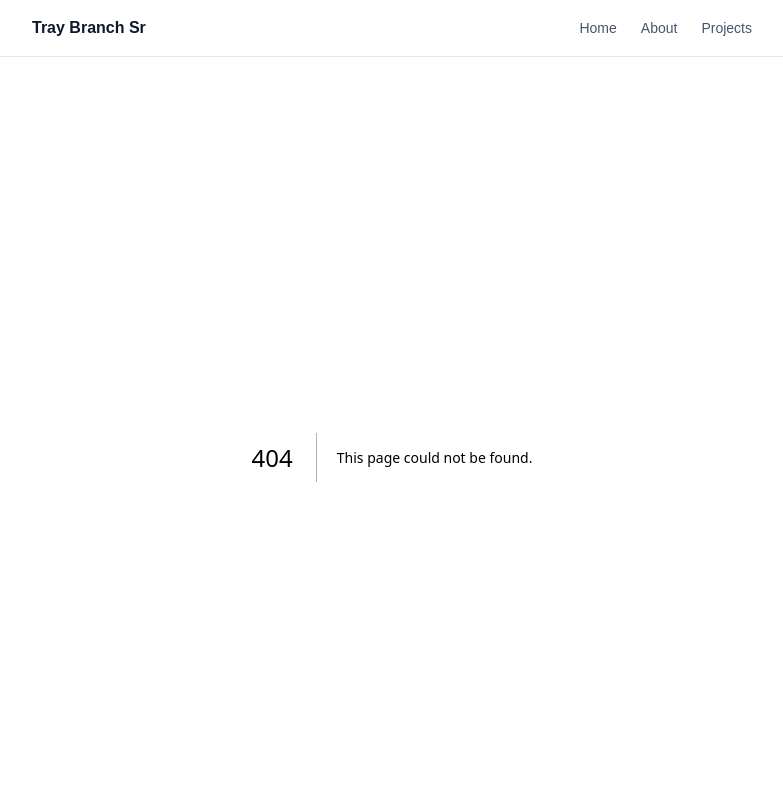
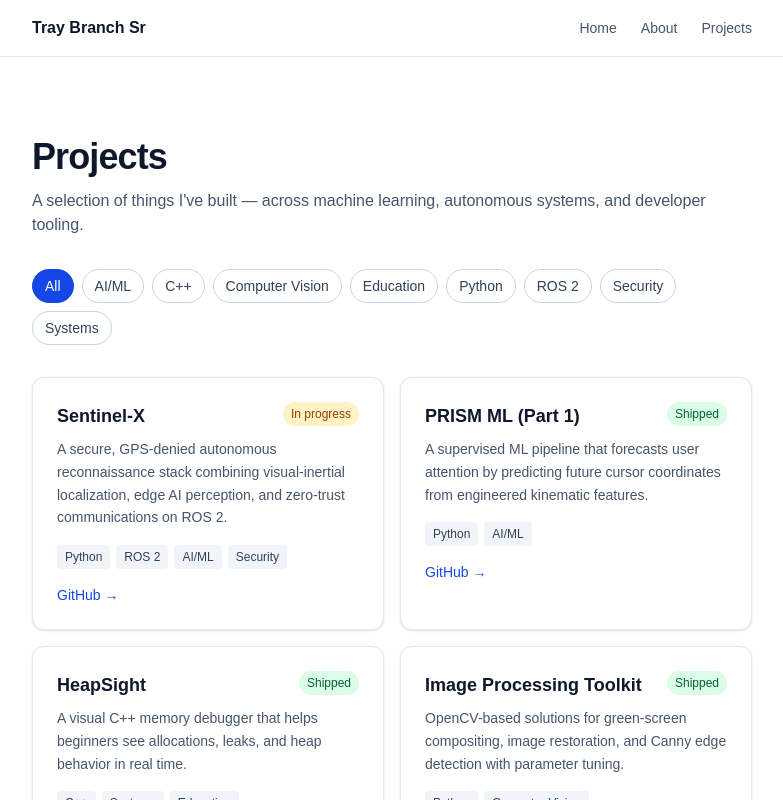
Before and after one commit to Auth3nticAI/portfolio, a Next.js app: page /projects in a window 1280 px wide. Before the commit this address had no page. Shown: the top 800 px of the page, without its empty margins (248-1031 px from the left). Built offline with nearby package versions, Linux system fonts and the light colour scheme.

Commit message:
Add Projects page with useState tag filter

```diff
--- /dev/null
+++ b/app/projects/page.tsx
@@ -0,0 +1,65 @@
+"use client";
+
+import { useState } from "react";
+import { projects } from "@/data/projects";
+import ProjectCard from "@/components/ProjectCard";
+
+const allTags = Array.from(
+    new Set(projects.flatMap((project) => project.tags))
+).sort();
+
+const filters = ["All", ...allTags];
+
+export default function ProjectsPage() {
+    const [activeFilter, setActiveFilter] = useState<string>("All");
+
+    const visibleProjects =
+        activeFilter === "All"
+            ? projects
+            : projects.filter((project) => project.tags.includes(activeFilter));
+
+    return (
+        <section className="max-w-3xl mx-auto px-6 py-16 sm:py-20">
+            <h1 className="text-3xl sm:text-4xl font-bold tracking-tight text-slate-900">
+                Projects
+            </h1>
+            <p className="mt-3 text-slate-600">
+                A selection of things I&apos;ve built — across machine learning,
+                autonomous systems, and developer tooling.
+            </p>
+
+            <div className="mt-8 flex flex-wrap gap-2" role="group" aria-label="Filter projects by tag">
+                {filters.map((filter) => {
+                    const isActive = filter === activeFilter;
+                    return (
+                        <button
+                            key={filter}
+                            type="button"
+                            onClick={() => setActiveFilter(filter)}
+                            aria-pressed={isActive}
+                            className={`text-sm font-medium px-3 py-1.5 rounded-full border transition-colors ${
+                                isActive
+                                    ? "bg-blue-700 text-white border-blue-700"
+                                    : "bg-white text-slate-700 border-slate-300 hover:border-slate-400 hover:bg-slate-50"
+                            }`}
+                        >
+                            {filter}
+                        </button>
+                    );
+                })}
+            </div>
+
+            <div className="mt-8 grid gap-4 sm:grid-cols-2">
+                {visibleProjects.map((project) => (
+                    <ProjectCard key={project.id} project={project} />
+                ))}
+            </div>
+
+            {visibleProjects.length === 0 && (
+                <p className="mt-8 text-slate-500 text-center">
+                    No projects match this filter yet.
+                </p>
+            )}
+        </section>
+    );
+}
```
